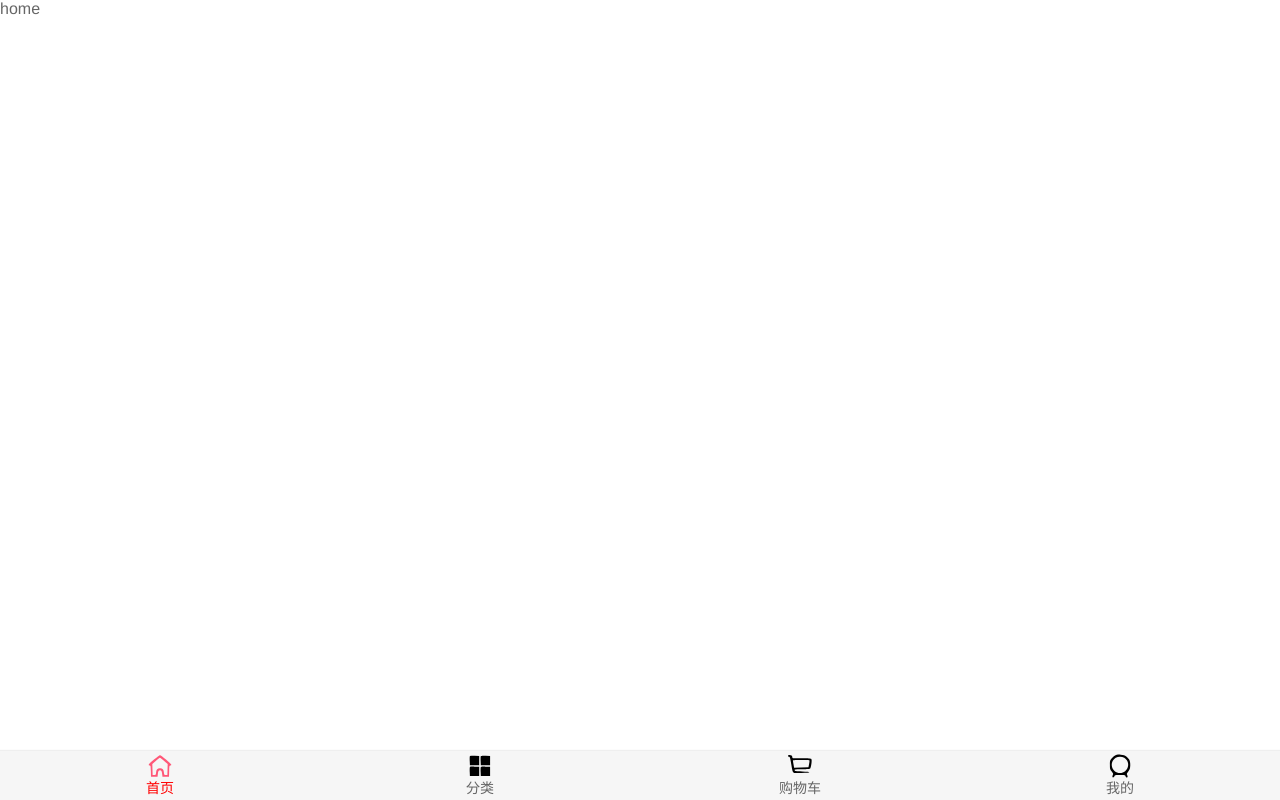
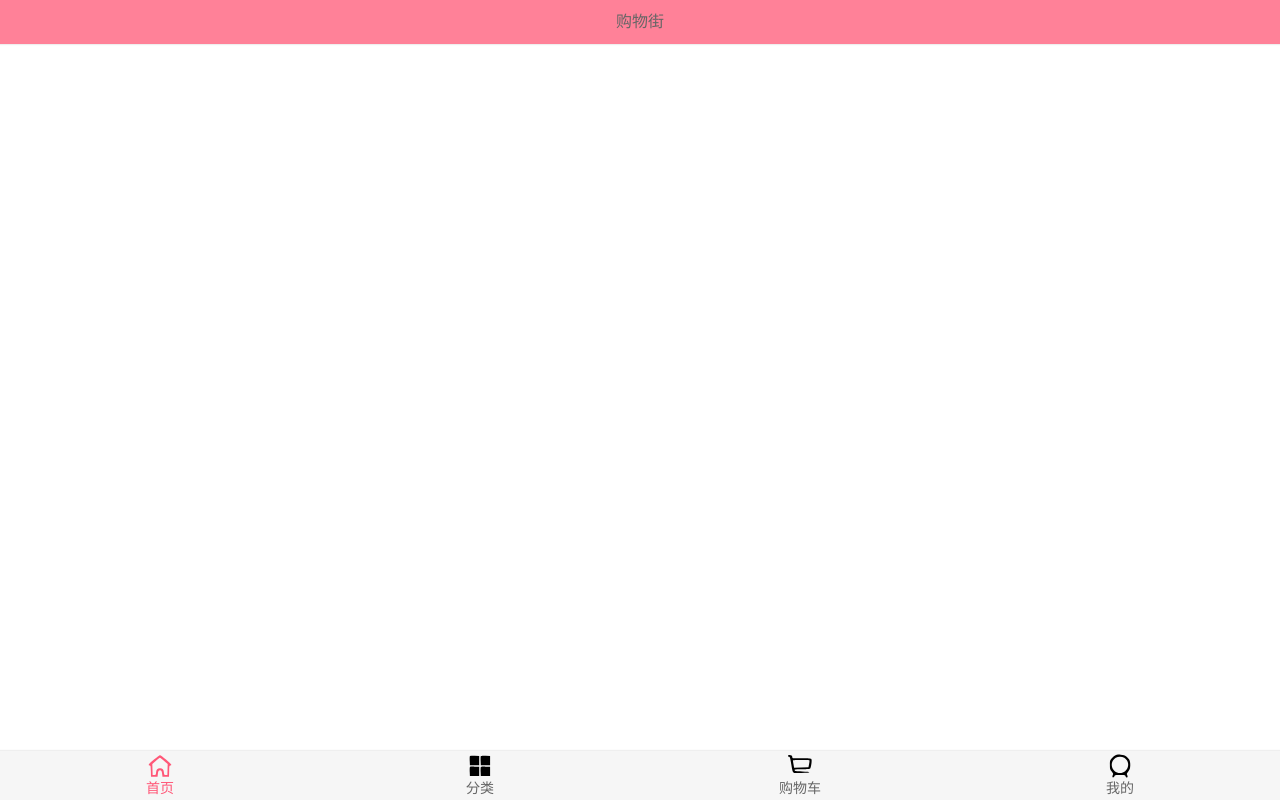
Before and after one commit to xyq1994/supermall, a Vue app: page /home in a window 1280 px wide. Built offline with nearby package versions, Linux system fonts and the light colour scheme.

Commit message:
页面底部导航顶部公共组件部分

```diff
--- a/package.json
+++ b/package.json
@@ -7,6 +7,7 @@
     "build": "vue-cli-service build"
   },
   "dependencies": {
+    "axios": "^0.19.2",
     "core-js": "^3.6.4",
     "vue": "^2.6.11",
     "vue-router": "^3.1.6",
--- /dev/null
+++ b/src/components/common/navbar/NavBar.vue
@@ -0,0 +1,36 @@
+<template>
+  <div class="nav-bar">
+    <div class="left"><slot name="left"></slot></div>
+    <div class="center"><slot name="center"></slot></div>
+    <div class="right"><slot name="right"></slot></div>
+  </div>
+</template>
+
+<script>
+export default {
+  data () {
+    return {
+
+    }
+  },
+}
+</script>
+
+<style scoped>
+  .nav-bar{
+    display: flex;
+    height: 44px;
+    line-height: 44px;
+    text-align: center;
+
+    box-shadow: 0 1px 1px rgba(100, 100, 100, .1);
+  }
+
+  .left, .right {
+    width: 60rpx
+  }
+
+  .center {
+    flex: 1;
+  }
+</style>
--- a/src/components/common/tabbar/TabBarItem.vue
+++ b/src/components/common/tabbar/TabBarItem.vue
@@ -17,11 +17,12 @@
     path: String,
     activeColor: {
       type: String,
-      default: 'red'
+      default: '#ff5777'
     }
   },
   computed: {
     isActive() {
+      console.log(this.$route.path)
       return this.$route.path.indexOf(this.path) !== -1
     },
     activeStyle() {
--- a/src/views/home/Home.vue
+++ b/src/views/home/Home.vue
@@ -1,10 +1,13 @@
 <template>
-  <div>
-    home
+  <div id="home" class="wrapper">
+    <nav-bar class="nav-bar"><div slot="center">购物街</div></nav-bar>
   </div>
 </template>
 
 <script>
+
+import NavBar from 'components/common/navbar/NavBar'
+
 export default {
   data () {
     return {
@@ -12,7 +15,7 @@
     }
   },
   components: {
-
+    NavBar
   },
   methods: {
 
@@ -21,5 +24,7 @@
 </script>
 
 <style scoped>
-
+  .nav-bar{
+    background-color: var(--color-tint);
+  }
 </style>
```
Also changed, not shown: src/network/home.js (added, +17 -0 lines), src/network/request.js (added, +27 -0 lines), 1 other file (tests, documents, lock files or other folders).
